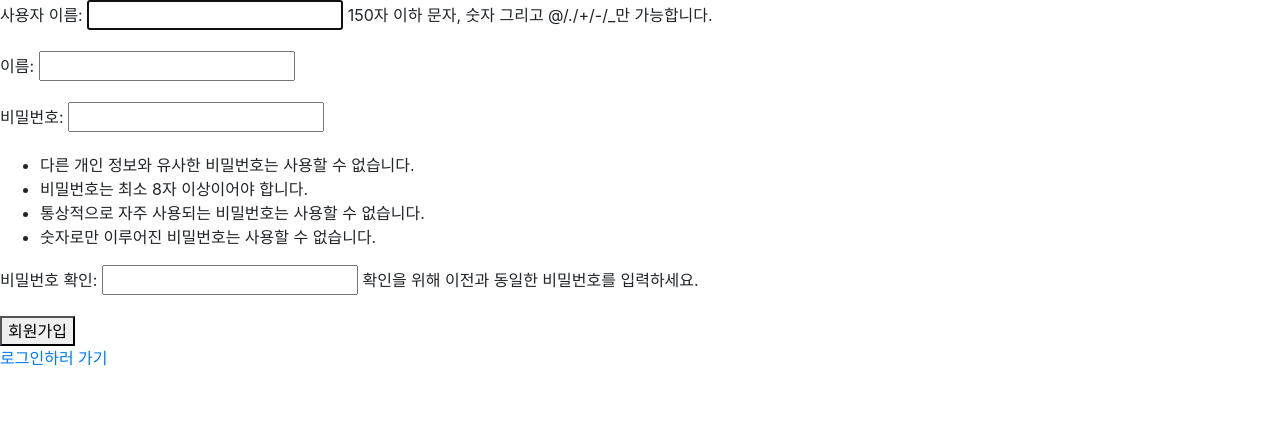
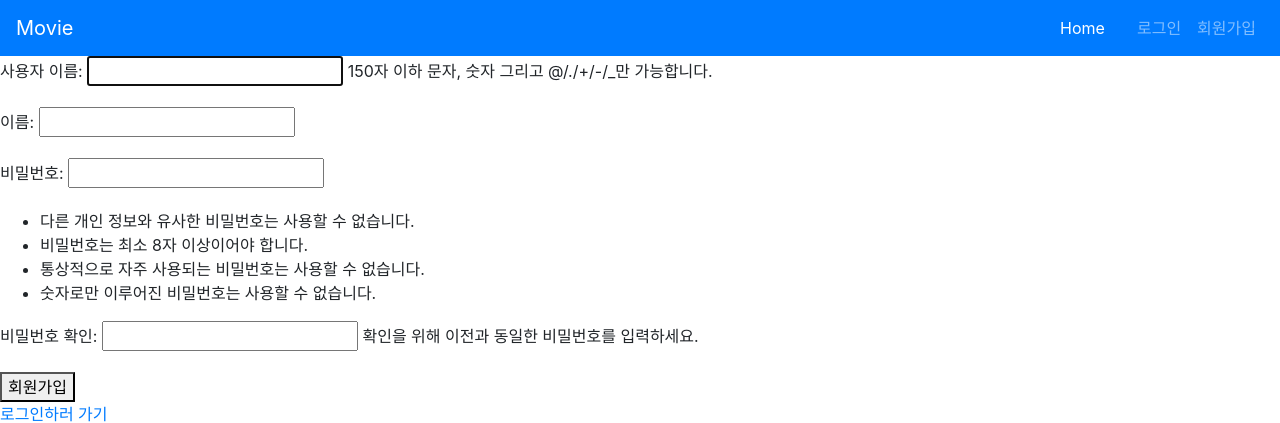
Before and after one commit to jngcii/jo-movie, a Django app: page /auth/join/ in a window 1280 px wide. Shown: the top 423 px of the page. Run offline with Django 3.2, Linux system fonts and the light colour scheme; some libraries are stand-ins or nearby versions.

Commit message:
base.html | Add navigation_bar

```diff
--- a/templates/base.html
+++ b/templates/base.html
@@ -7,6 +7,30 @@
     <title>조의 영화</title>
 </head>
 <body>
+    <nav class="navbar navbar-expand-lg navbar-dark bg-primary">
+      <a class="navbar-brand" href="">Movie</a>
+      <button class="navbar-toggler" type="button" data-toggle="collapse" data-target="#navbarNav" aria-controls="navbarNav" aria-expanded="false" aria-label="Toggle navigation">
+        <span class="navbar-toggler-icon"></span>
+      </button>
+      <div class="collapse navbar-collapse" id="navbarNav">
+        <ul class="navbar-nav ml-auto">
+        <li class="nav-item active">
+            <a class="nav-link" href="#">Home <span class="sr-only">(current)</span></a>
+        </li>
+        <li class="nav-item">
+            <a class="nav-link" href="">
+            </a>
+        </li>
+        <li class="nav-item">
+            <a class="nav-link" href="{% url 'users:signin' %}">로그인</a>
+        </li>
+        <li class="nav-item">
+            <a class="nav-link" href="{% url 'users:signup' %}">회원가입</a>
+        </li>
+        </ul>
+    </div>
+    </nav>
+
     {% block body %}
     {% endblock %}
 
```
